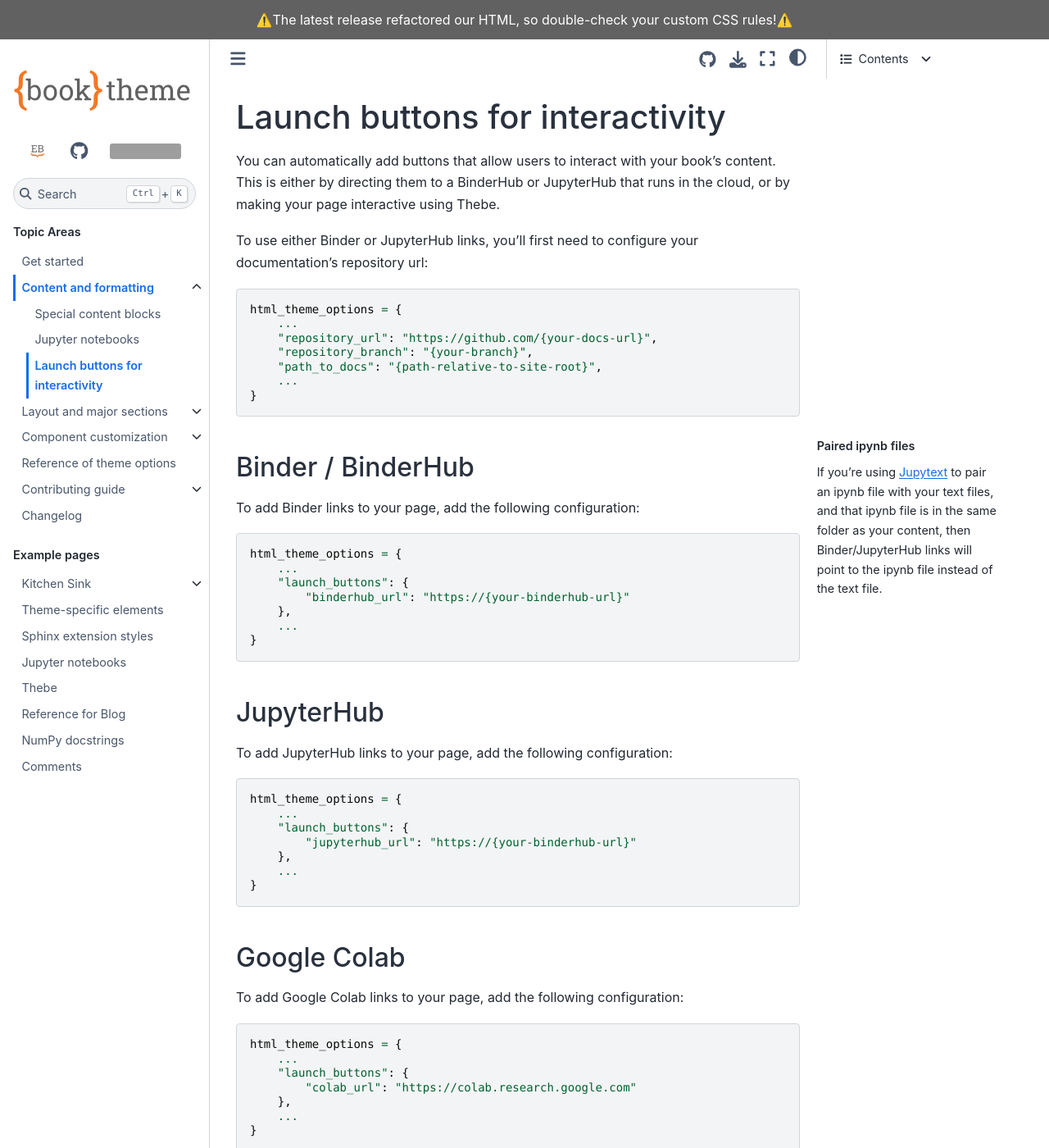
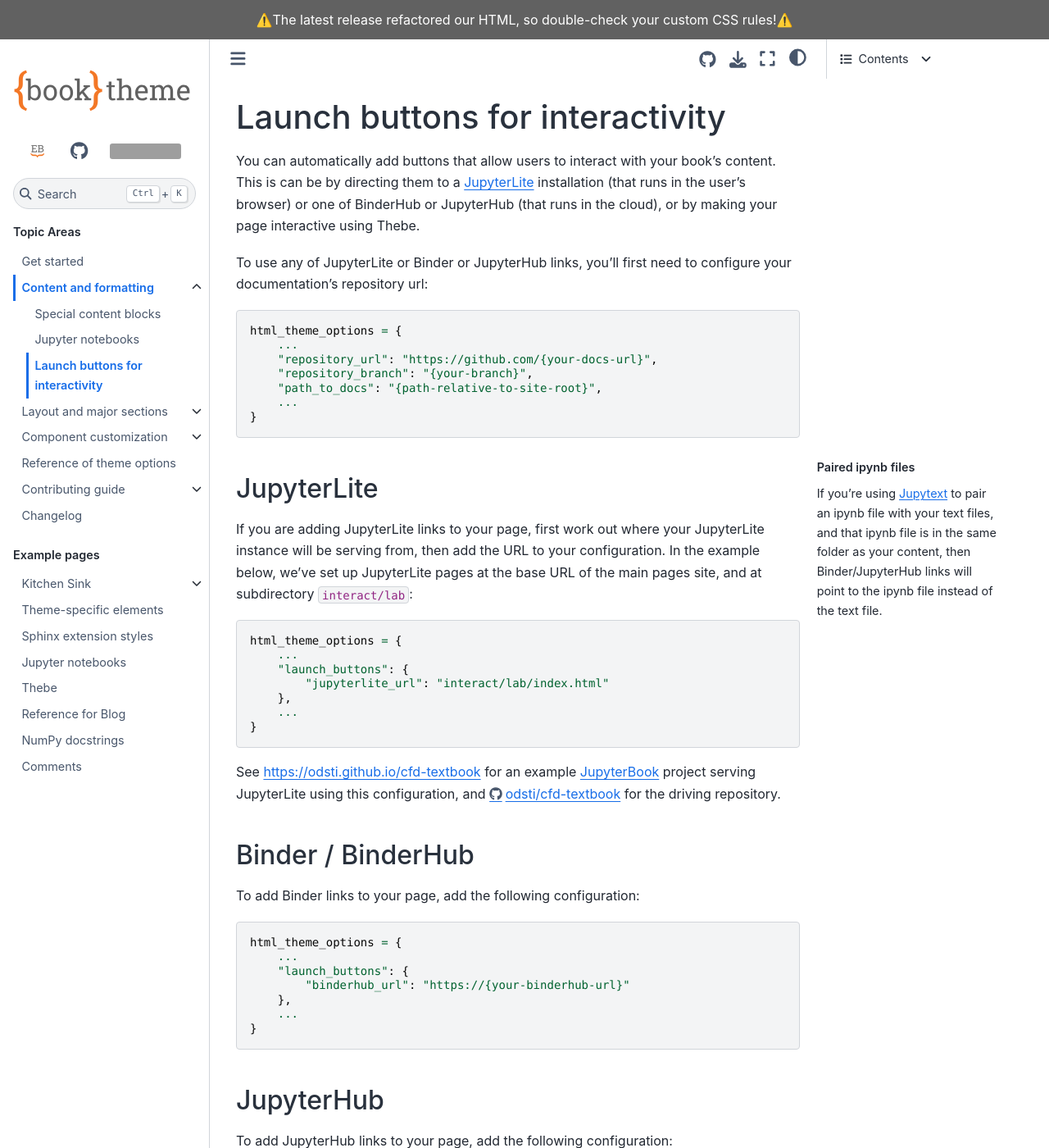
Before and after one commit to executablebooks/sphinx-book-theme, a Sphinx documentation site: the page built from docs/content/launch.md, in a window 1280 px wide and 1400 px high. Shown: the whole window at 82% size. Built offline with Sphinx 7.4.7 and the Sphinx Book theme 1.1.4, drawn with Linux system fonts in a browser that asks for light colours; pages that are not in the unit, such as notebooks, are missing from menus; comment, search, counter and statistics services are not loaded; the version number is read from the project's files by our own code; grey boxes are pictures that could not be loaded.

Commit message:
Add some documentation for JupyterLite

````diff
--- a/docs/content/launch.md
+++ b/docs/content/launch.md
@@ -2,11 +2,13 @@
 # Launch buttons for interactivity
 
 You can automatically add buttons that allow users to interact with your
-book's content. This is either by directing them to a BinderHub or JupyterHub
-that runs in the cloud, or by making your page interactive using Thebe.
+book's content. This is can be by directing them to
+a [JupyterLite](https://jupyterlite.readthedocs.io) installation (that runs in
+the user's browser) or one of BinderHub or JupyterHub (that runs in the
+cloud), or by making your page interactive using Thebe.
 
-To use either Binder or JupyterHub links, you'll first need to configure your
-documentation's repository url:
+To use any of JupyterLite or Binder or JupyterHub links, you'll first need to
+configure your documentation's repository url:
 
 ```python
 html_theme_options = {
@@ -25,6 +27,28 @@
 folder as your content, then Binder/JupyterHub links will point to the ipynb
 file instead of the text file.
 ```
+
+## JupyterLite
+
+If you are adding JupyterLite links to your page, first work out where your
+JupyterLite instance will be serving from, then add the URL to your
+configuration. In the example below, we've set up JupyterLite pages at the
+base URL of the main pages site, and at subdirectory `interact/lab`:
+
+```python
+html_theme_options = {
+    ...
+    "launch_buttons": {
+        "jupyterlite_url": "interact/lab/index.html"
+    },
+    ...
+}
+```
+
+See <https://odsti.github.io/cfd-textbook> for an example
+[JupyterBook](https://jupyterbook.org) project serving JupyterLite using this
+configuration, and <https://github.com/odsti/cfd-textbook> for the driving
+repository.
 
 ## Binder / BinderHub
 
````
